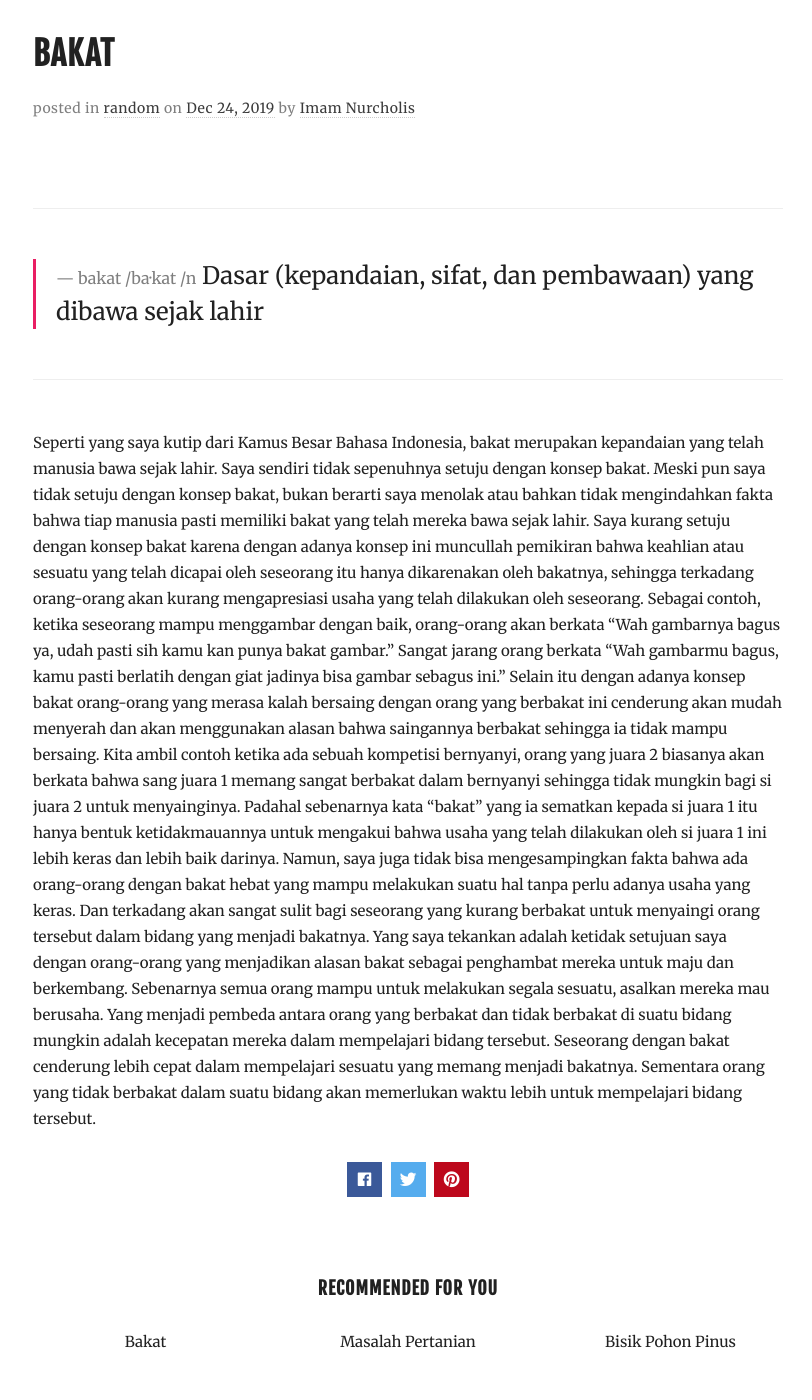
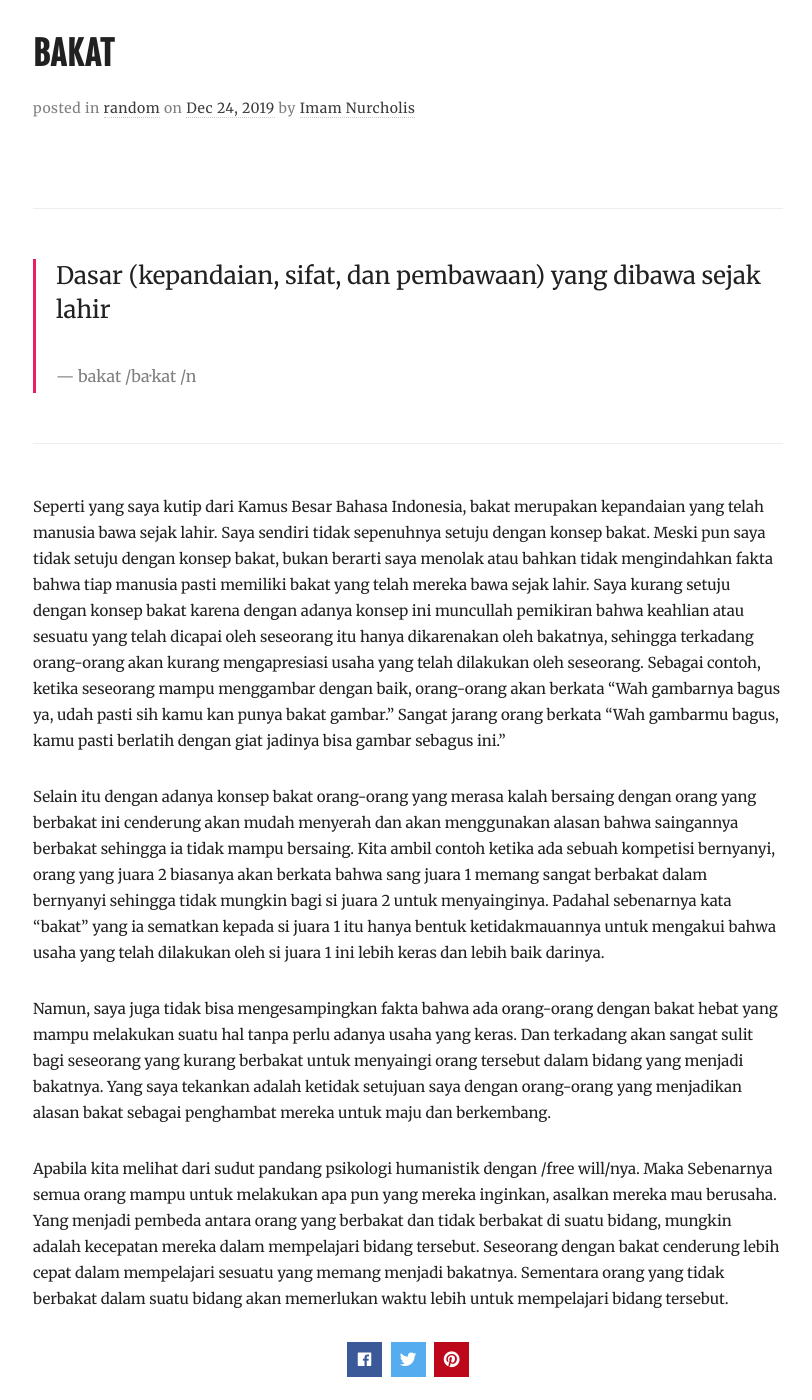
Before and after one commit to imamnrchls/imamnrchls.github.io, a Jekyll site: the page built from _posts/2019-12-24-bakat.md, in a window 1280 px wide and 1400 px high, scrolled down 204 px. Shown: the whole window, without its empty margins (232-1044 px from the left). Built offline with Jekyll 4.4.1, drawn with Linux system fonts in a browser that asks for light colours; comment, search, counter and statistics services are not loaded.

Commit message:
Update 2019-12-24-bakat.md

```diff
--- a/_posts/2019-12-24-bakat.md
+++ b/_posts/2019-12-24-bakat.md
@@ -8,14 +8,17 @@ tags: [random]
 
 ***
 
-> <cite>bakat /ba·kat /n</cite>
 >  Dasar (kepandaian, sifat, dan pembawaan) yang dibawa sejak lahir
 >
+> <cite>bakat /ba·kat /n</cite>
 
 ***
 
 Seperti yang saya kutip dari Kamus Besar Bahasa Indonesia, bakat merupakan kepandaian yang telah manusia bawa sejak lahir. Saya sendiri tidak sepenuhnya setuju dengan konsep bakat. Meski pun saya tidak setuju dengan konsep bakat, bukan berarti saya menolak atau bahkan tidak mengindahkan fakta bahwa tiap manusia pasti memiliki bakat yang telah mereka bawa sejak lahir.
 Saya kurang setuju dengan konsep bakat karena dengan adanya konsep ini muncullah pemikiran bahwa keahlian atau sesuatu yang telah dicapai oleh seseorang itu hanya dikarenakan oleh bakatnya, sehingga terkadang orang-orang akan kurang mengapresiasi usaha yang telah dilakukan oleh seseorang. Sebagai contoh, ketika seseorang mampu menggambar dengan baik, orang-orang akan berkata "Wah gambarnya bagus ya, udah pasti sih kamu kan punya bakat gambar." Sangat jarang orang berkata "Wah gambarmu bagus, kamu pasti berlatih dengan giat jadinya bisa gambar sebagus ini."
+
 Selain itu dengan adanya konsep bakat orang-orang yang merasa kalah bersaing dengan orang yang berbakat ini cenderung akan mudah menyerah dan akan menggunakan alasan bahwa saingannya berbakat sehingga ia tidak mampu bersaing. Kita ambil contoh ketika ada sebuah kompetisi bernyanyi, orang yang juara 2 biasanya akan berkata bahwa sang juara 1 memang sangat berbakat dalam bernyanyi sehingga tidak mungkin bagi si juara 2 untuk menyainginya. Padahal sebenarnya kata "bakat" yang ia sematkan kepada si juara 1 itu hanya bentuk ketidakmauannya untuk mengakui bahwa usaha yang telah dilakukan oleh si juara 1 ini lebih keras dan lebih baik darinya.
+
 Namun, saya juga tidak bisa mengesampingkan fakta bahwa ada orang-orang dengan bakat hebat yang mampu melakukan suatu hal tanpa perlu adanya usaha yang keras. Dan terkadang akan sangat sulit bagi seseorang yang kurang berbakat untuk menyaingi orang tersebut dalam bidang yang menjadi bakatnya. Yang saya tekankan adalah ketidak setujuan saya dengan orang-orang yang menjadikan alasan bakat sebagai penghambat mereka untuk maju dan berkembang.
-Sebenarnya semua orang mampu untuk melakukan segala sesuatu, asalkan mereka mau berusaha. Yang menjadi pembeda antara orang yang berbakat dan tidak berbakat di suatu bidang mungkin adalah kecepatan mereka dalam mempelajari bidang tersebut. Seseorang dengan bakat cenderung lebih cepat dalam mempelajari sesuatu yang memang menjadi bakatnya. Sementara orang yang tidak berbakat dalam suatu bidang akan memerlukan waktu lebih untuk mempelajari bidang tersebut.
+
+Apabila kita melihat dari sudut pandang psikologi humanistik dengan /free will/nya. Maka Sebenarnya semua orang mampu untuk melakukan apa pun yang mereka inginkan, asalkan mereka mau berusaha. Yang menjadi pembeda antara orang yang berbakat dan tidak berbakat di suatu bidang, mungkin adalah kecepatan mereka dalam mempelajari bidang tersebut. Seseorang dengan bakat cenderung lebih cepat dalam mempelajari sesuatu yang memang menjadi bakatnya. Sementara orang yang tidak berbakat dalam suatu bidang akan memerlukan waktu lebih untuk mempelajari bidang tersebut.
```
